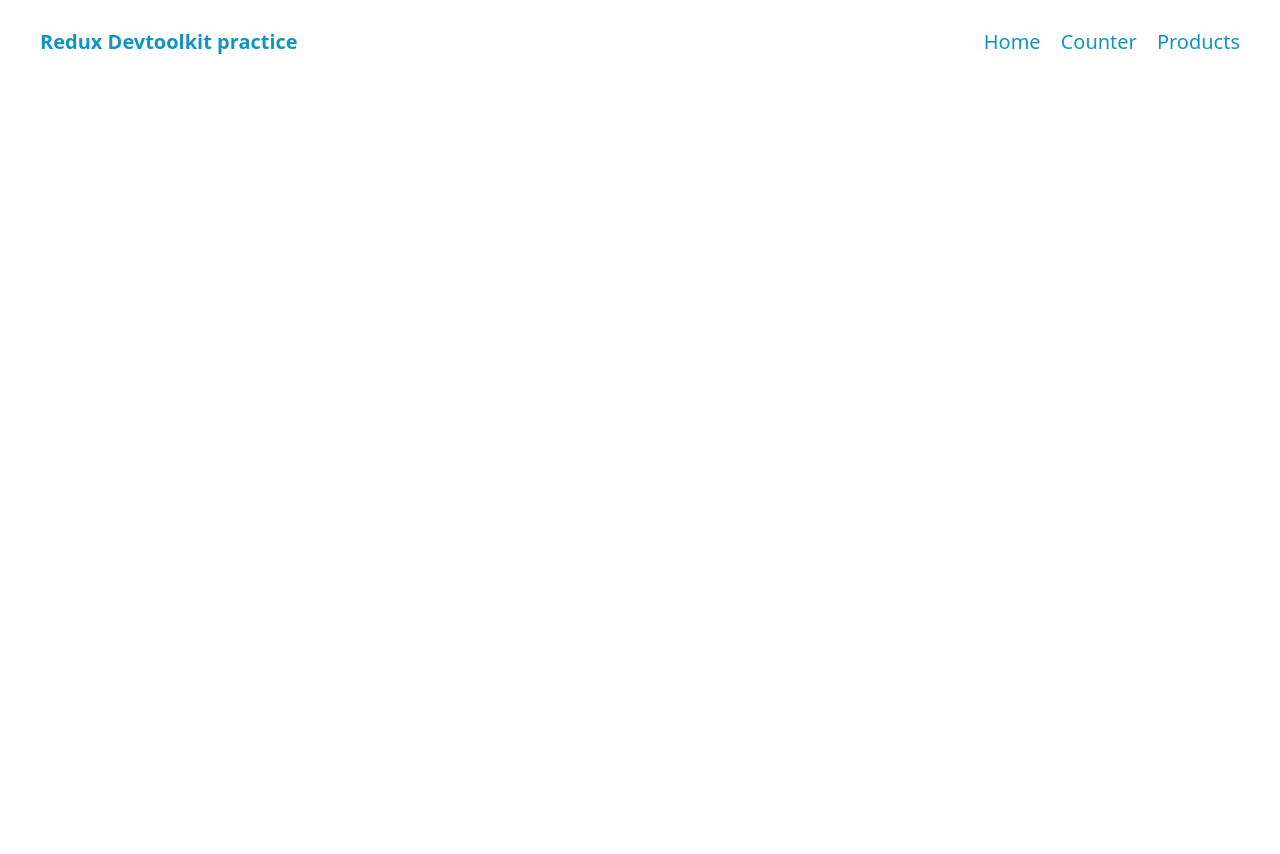
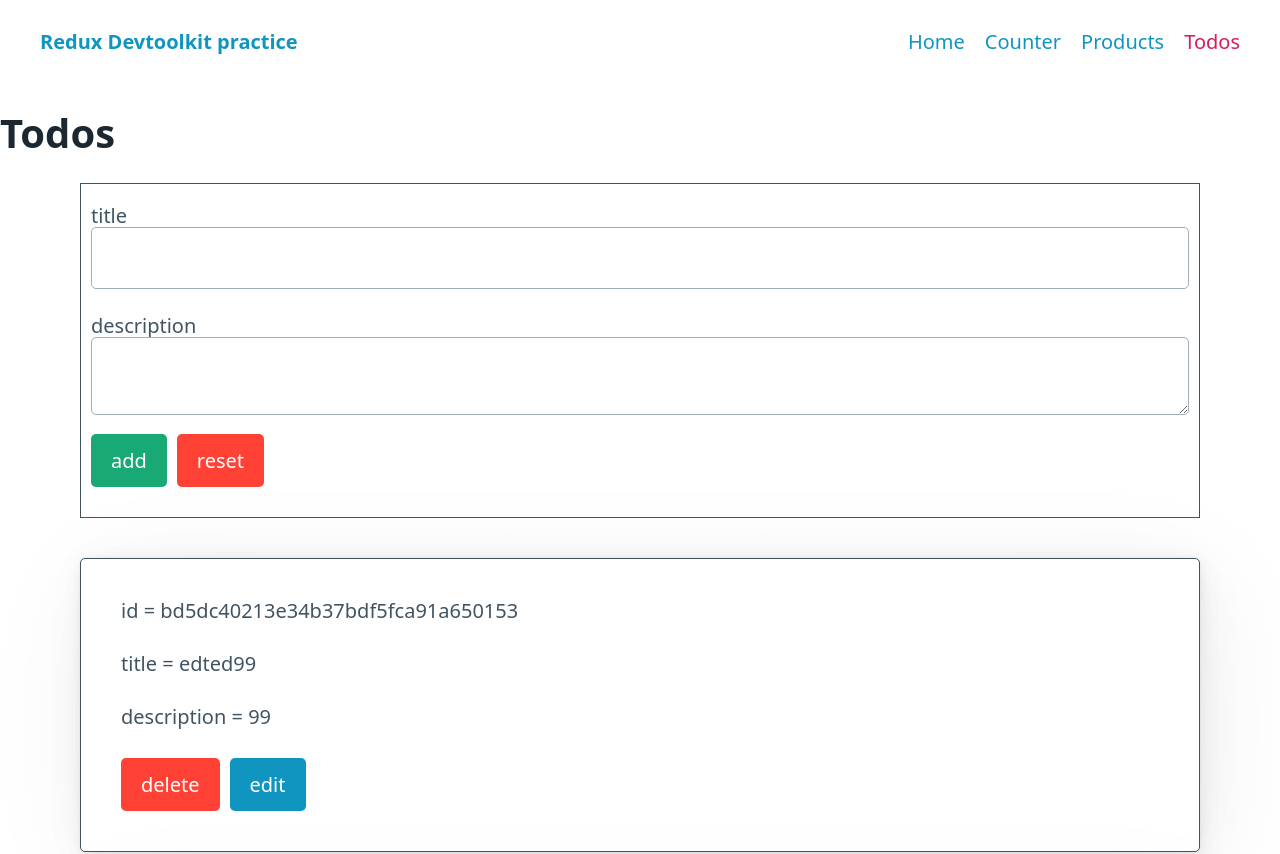
Before and after one commit to Leandro-Andres-Angeli/redux-toolkit-todo-practice, a React (Create React App) app: page /todos in a window 1280 px wide. Shown: the top 854 px of the page. Before the commit the page ends 800 px from the top, so only its background shows below. Built offline with nearby package versions, Linux system fonts and the light colour scheme; data requests are answered from the project's data file.

Commit message:
tree shaking

```diff
--- /dev/null
+++ b/db.json
@@ -0,0 +1,32 @@
+{
+  "todos": [
+    {
+      "title": "edted99",
+      "description": "99",
+      "id": "bd5dc40213e34b37bdf5fca91a650153"
+    },
+    {
+      "title": "9999",
+      "description": "9datadata",
+      "id": "6ea002a54dd24aec92da8f698488234d"
+    },
+    {
+      "title": "adding 45",
+      "description": "adddfnisdnlifnkslfsd 5",
+      "id": "ca93b200c19c465ba894ba6ed353190f"
+    },
+    {
+      "title": "none",
+      "description": "none",
+      "id": "ec3d559c54574919aaee93d8cecf8fbb"
+    },
+    {
+      "title": "nana",
+      "description": "nana",
+      "id": "210e3f6bb7b44aad992cbb4d00bad4b2"
+    }
+  ],
+  "logged": {
+    "status": false
+  }
+}
--- a/src/App.js
+++ b/src/App.js
@@ -9,6 +9,7 @@ import Counter from './pages/Counter';
 import Products from './pages/Products';
 import { useDispatch } from 'react-redux';
 import { productsAction } from './features/productsReducer';
+import Todos from './pages/Todos';
 
 const App = () => {
   const dispatch = useDispatch();
@@ -23,6 +24,7 @@ const App = () => {
         <Route exact path='/' component={Home}></Route>
         <Route path='/counter' component={Counter}></Route>
         <Route path='/products' component={Products}></Route>
+        <Route path='/todos' component={Todos}></Route>
       </Switch>
     </Fragment>
   );
--- a/src/components/Navbar.jsx
+++ b/src/components/Navbar.jsx
@@ -31,6 +31,11 @@ const Navbar = () => {
             Products
           </NavLink>
         </li>
+        <li>
+          <NavLink activeStyle={{ color: colors.fuchsia }} to='/todos'>
+            Todos
+          </NavLink>
+        </li>
       </ul>
     </nav>
   );
--- /dev/null
+++ b/src/features/editTodoReducer.js
@@ -0,0 +1,21 @@
+import { createSlice } from '@reduxjs/toolkit';
+
+const editTodoSlice = createSlice({
+  name: 'editTodo',
+  initialState: {
+    todoToEdit: null,
+    edition: false,
+  },
+  reducers: {
+    setTodo: (state, action) => {
+      state.todoToEdit = action.payload;
+      state.edition = true;
+    },
+    resetTodo: (state, action) => {
+      state.todoToEdit = null;
+      state.edition = false;
+    },
+  },
+});
+export default editTodoSlice.reducer;
+export const editTodosActions = editTodoSlice.actions;
--- a/src/features/store.js
+++ b/src/features/store.js
@@ -1,11 +1,15 @@
 import { configureStore } from '@reduxjs/toolkit';
 import counter from './counterReducer';
 import products from './productsReducer';
+import todos from './todosReducer';
+import edit from './editTodoReducer';
 
 const store = configureStore({
   reducer: {
     counter,
     products,
+    todos,
+    edit,
   },
 });
 
--- /dev/null
+++ b/src/features/todosReducer.js
@@ -0,0 +1,142 @@
+import { createAsyncThunk, createSlice } from '@reduxjs/toolkit';
+export const getTodosFromDb = createAsyncThunk(
+  'todos/getTodoFromDb',
+  async () => {
+    const res = await fetch('http://localhost:5000/todos');
+
+    return res.json();
+  }
+);
+export const updateTodoToDb = createAsyncThunk(
+  'todos/updateTodo',
+  async (todo) => {
+    const { id, ...rest } = todo;
+    const res = await fetch('http://localhost:5000/todos/' + id, {
+      method: 'PUT',
+      headers: {
+        Accept: 'application/json',
+        'Content-Type': 'application/json',
+      },
+      body: JSON.stringify(rest),
+    });
+    const content = await res.json();
+
+    return { status: res.status, content };
+  }
+);
+export const postTodoToDb = createAsyncThunk(
+  'todos/postTodos',
+  async (data) => {
+    const res = await fetch('http://localhost:5000/todos', {
+      method: 'POST',
+      headers: {
+        Accept: 'application/json',
+        'Content-Type': 'application/json',
+      },
+      body: JSON.stringify(data),
+    });
+    const content = await res.json();
+    return content;
+  }
+);
+export const deleteTodoFromDb = createAsyncThunk(
+  'todos/deleteTodo',
+  async (id) => {
+    try {
+      const res = await fetch('http://localhost:5000/todos/' + id, {
+        method: 'delete',
+        headers: {
+          Accept: 'application/json',
+        },
+      });
+      if (res.status !== 200) {
+        return { status: res.status, id: null };
+      }
+      return { status: 200, id };
+    } catch (err) {
+      return err.status;
+    }
+  }
+);
+//async () => {
+//   const res = await fetch('http://localhost:5000/todos');
+// };
+const todosSlice = createSlice({
+  name: 'todos',
+  initialState: {
+    todos: [],
+    updateStatus: false,
+    fireUpdate: null,
+    status: null,
+    loading: true,
+  },
+  reducers: {},
+  extraReducers: (builder) => {
+    builder.addCase(getTodosFromDb.pending, (state, action) => {
+      state.status = 'pending';
+      state.loading = true;
+    });
+    builder.addCase(getTodosFromDb.fulfilled, (state, action) => {
+      state.status = 'fullfilled';
+      state.loading = false;
+      console.log('fetching', action.payload);
+      state.todos = action.payload;
+    });
+    builder.addCase(getTodosFromDb.rejected, (state, action) => {
+      state.status = 'rejected';
+      state.loading = false;
+      state.todos = [];
+    });
+    builder.addCase(postTodoToDb.pending, (state, action) => {
+      state.status = 'pending';
+    });
+    builder.addCase(postTodoToDb.fulfilled, (state, action) => {
+      state.status = 'fullfilled';
+      state.todos.push(action.payload);
+    });
+    builder.addCase(postTodoToDb.rejected, (state, action) => {
+      state.status = 'rejected';
+    });
+    builder.addCase(deleteTodoFromDb.pending, (state, action) => {
+      state.status = 'pending';
+    });
+    builder.addCase(deleteTodoFromDb.fulfilled, (state, action) => {
+      state.status = 'fullfilled';
+      //   console.log('pl', action.payload);
+      if (action.payload.status === 404) {
+        console.log('not found');
+        return;
+      }
+      state.todos = state.todos.filter((el) => el.id !== action.payload.id);
+    });
+    builder.addCase(deleteTodoFromDb.rejected, (state, action) => {
+      state.status = 'rejected';
+
+      return state;
+    });
+    builder.addCase(updateTodoToDb.pending, (state, action) => {
+      state.status = 'pending';
+      state.updateStatus = !action.updateStatus;
+    });
+    builder.addCase(updateTodoToDb.fulfilled, (state, action) => {
+      state.status = 'fullfilled';
+      console.log(action.payload);
+      state.fireUpdate = {};
+      if (action.payload.status !== 200) {
+        console.log('error not found');
+        return;
+      }
+
+      // state.triggerRender = (function() {
+      //   setTimeout(() => {
+      //     return false;
+      //   }, 3000);
+      // })();
+    });
+    builder.addCase(updateTodoToDb.rejected, (state, action) => {
+      state.updateStatus = 500;
+      state.status = 'rejected';
+    });
+  },
+});
+export default todosSlice.reducer;
--- a/src/pages/Products.js
+++ b/src/pages/Products.js
@@ -7,7 +7,6 @@ import React, {
 import { useDispatch, useSelector } from 'react-redux';
 import { productsAction } from '../features/productsReducer';
 import { createId as id } from '../utils/utils';
-import Products from './Products';
 
 const ProductsComponent = () => {
   const { products } = useSelector((state) => state.products);
@@ -38,10 +37,19 @@ const ProductsComponent = () => {
 };
 function Product({ product }) {
   const { id, name, description, price } = product;
+  const [styles, setStyles] = useState(null);
   const dispatch = useDispatch();
+  // useEffect(() => {
+  //   return () => {
+  //     setStyles({ bg: 'black' });
+  //     setTimeout(() => {}, 6000);
+  //     console.log('un mount');
+  //   };
+  // }, []);
+
   return (
     <li>
-      <article>
+      <article styles={{ backgroundColor: styles && styles.bg }}>
         <p>id : {id}</p>
         <p>name : {name}</p>
         <p>description : {description}</p>
@@ -54,7 +62,7 @@ function Product({ product }) {
         </p>
         <button
           className='bg-dark-red'
-          onClick={() => dispatch(productsAction.removeProduct(Number(id)))}
+          onClick={() => dispatch(productsAction.removeProduct(id))}
         >
           Delete Product
         </button>
@@ -97,6 +105,7 @@ function AddPoductForm() {
         <input type='text' placeholder='name' name='name'></input>
         <input type='text' placeholder='description' name='description'></input>
         <input type='number' placeholder='price' name='price'></input>
+
         <button className='w-3' type='submit'>
           add
         </button>
--- /dev/null
+++ b/src/pages/Todos.js
@@ -0,0 +1,148 @@
+import React, { useEffect, useState } from 'react';
+import { useDispatch, useSelector } from 'react-redux';
+import {
+  deleteTodoFromDb,
+  getTodosFromDb,
+  postTodoToDb,
+  updateTodoToDb,
+} from '../features/todosReducer';
+import { createId } from '../utils/utils';
+import { editTodosActions } from '../features/editTodoReducer';
+const TodosForm = ({ setCheckUpdate }) => {
+  const dispatch = useDispatch();
+  const { todoToEdit, edition } = useSelector((state) => state.edit);
+  const { fireUpdate } = useSelector((state) => state.todos);
+
+  const handleUpdate = (data) => {
+    dispatch(updateTodoToDb(data));
+    setCheckUpdate(fireUpdate);
+  };
+  useEffect(() => {
+    console.log('mode change');
+  }, [todoToEdit]);
+  function handleTodos(newTodo) {
+    const data = {
+      id: (edition && todoToEdit.id) || createId(),
+      ...Object.fromEntries(new FormData(newTodo)),
+    };
+
+    !edition ? dispatch(postTodoToDb(data)) : handleUpdate(data);
+    //  handleUpdate(data, getTodosFromDb)
+  }
+  const handleSubmit = (e) => {
+    e.preventDefault();
+    // const data = {
+    //   id: createId(),
+    //   ...Object.fromEntries(new FormData(e.target)),
+    // };
+    // dispatch(postTodoToDb(data));
+
+    // !edition && handleAddTo(e.target);
+    //  edition && handleAddTo(e.target);
+    handleTodos(e.target);
+    e.target.reset();
+  };
+  const handleReset = () => {
+    if (edition) {
+      dispatch(editTodosActions.resetTodo());
+    }
+  };
+  return (
+    <div className='ph5' onSubmit={handleSubmit} onReset={handleReset}>
+      <form className='ba ph2 pv3'>
+        <label>
+          title
+          <input
+            type='text'
+            name='title'
+            defaultValue={todoToEdit === null ? '' : todoToEdit.title}
+          />
+        </label>
+        <label>
+          description
+          <textarea
+            type='text'
+            name='description'
+            defaultValue={!edition ? '' : todoToEdit.description}
+          />
+        </label>
+        <div className='flex pv2'>
+          {!edition && (
+            <button className='bg-green' type='submit'>
+              add
+            </button>
+          )}
+          {edition && (
+            <button className='bg-green' type='submit'>
+              update todo
+            </button>
+          )}
+
+          <button className='bg-red ml2' type='reset'>
+            reset
+          </button>
+        </div>
+      </form>
+    </div>
+  );
+};
+const Todos = () => {
+  const dispatch = useDispatch();
+  const { todos, status, loading, fireUpdate } = useSelector(
+    (state) => state.todos
+  );
+  const [checkUpdate, setCheckUpdate] = useState(fireUpdate);
+  useEffect(() => {
+    dispatch(getTodosFromDb());
+  }, []);
+  useEffect(() => {
+    dispatch(getTodosFromDb());
+    console.log('refetched');
+  }, [fireUpdate]);
+
+  return (
+    <div>
+      <h1>Todos</h1>
+      <TodosForm {...{ setCheckUpdate }} />
+      {loading && 'loading state'}
+      {status === 'fullfilled' && todos && (
+        <ul className='ph5'>
+          {todos.map((el) => {
+            const { id, title, description } = el;
+            return (
+              <li key={id}>
+                <article className='ba'>
+                  <p>id = {id} </p>
+                  <p>title = {title} </p>
+                  <p>description = {description} </p>
+                  <div className='btn-container flex '>
+                    <button
+                      className='bg-red'
+                      onClick={() => dispatch(deleteTodoFromDb(id))}
+                    >
+                      delete
+                    </button>
+                    <button
+                      className='ml2'
+                      onClick={() =>
+                        dispatch(
+                          editTodosActions.setTodo(
+                            todos.find((el) => el.id === id)
+                          )
+                        )
+                      }
+                    >
+                      edit
+                    </button>
+                  </div>
+                </article>
+              </li>
+            );
+          })}
+        </ul>
+      )}
+    </div>
+  );
+};
+
+export default Todos;
```
Also changed, not shown: src/features/productsReducer.js (+8 -12 lines).
